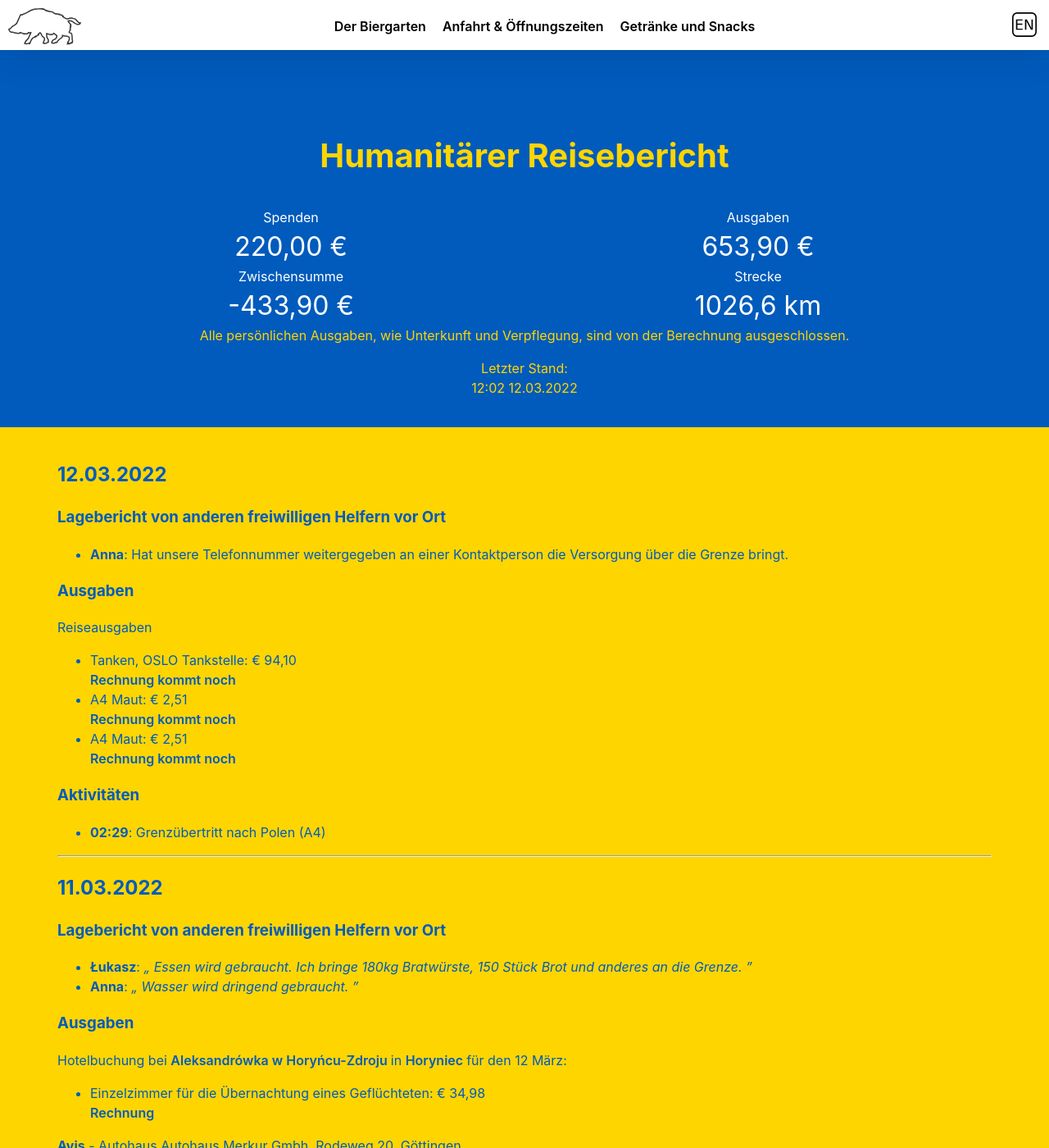
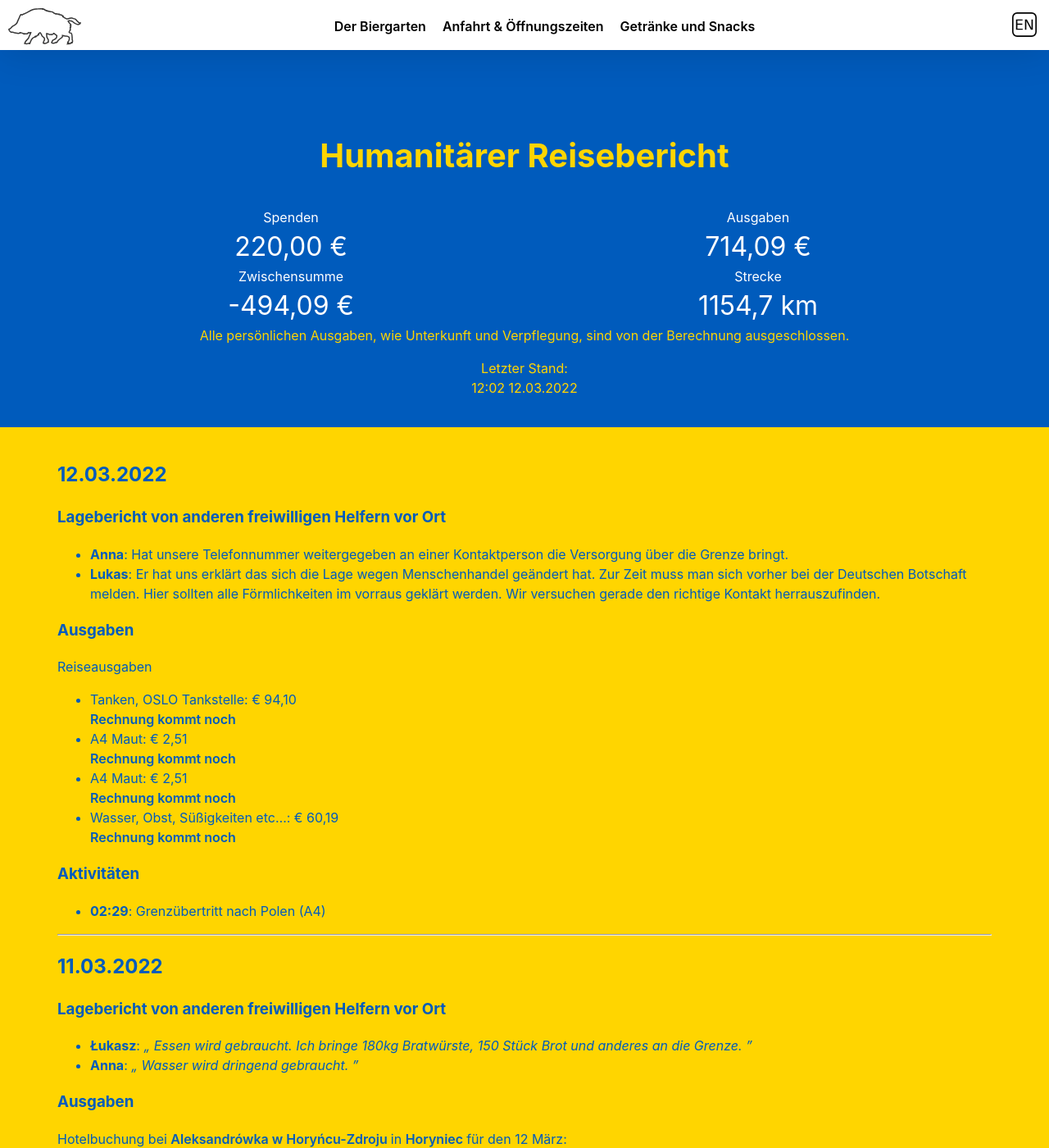
Before and after one commit to versable/kehr-website, a Jekyll site: the page built from ukraine.html, in a window 1280 px wide and 1400 px high. Shown: the whole window at 82% size. Built offline with Jekyll 4.4.1, drawn with Linux system fonts in a browser that asks for light colours.

Commit message:
Update travel status

```diff
--- a/ukraine.html
+++ b/ukraine.html
@@ -14,15 +14,15 @@ permalink: /ukraine/
             </li>
             <li>
                 Ausgaben
-                <span>653,90 €</span>
+                <span>714,09 €</span>
             </li>
             <li>
                 Zwischensumme
-                <span>-433,90 €</span>
+                <span>-494,09 €</span>
             </li>
             <li>
                 Strecke
-                <span>1026,6 km</span>
+                <span>1154,7 km</span>
             </li>
         </ul>
         Alle persönlichen Ausgaben, wie Unterkunft und Verpflegung, sind von
@@ -42,6 +42,14 @@ permalink: /ukraine/
                 <b>Anna</b>:
                 Hat unsere Telefonnummer weitergegeben an einer Kontaktperson
                 die Versorgung über die Grenze bringt.
+            </li>
+            <li>
+                <b>Lukas</b>:
+                Er hat uns erklärt das sich die Lage wegen Menschenhandel
+                geändert hat. Zur Zeit muss man sich vorher bei der Deutschen
+                Botschaft melden. Hier sollten alle Förmlichkeiten im vorraus
+                geklärt werden. Wir versuchen gerade den richtige Kontakt
+                herrauszufinden.
             </li>
         </ul>
         <h3>Ausgaben</h3>
@@ -63,6 +71,13 @@ permalink: /ukraine/
             </li>
             <li>
                 A4 Maut: € 2,51
+                <br>
+                <a href="#" target="_blank">
+                    Rechnung kommt noch
+                </a>
+            </li>
+            <li>
+                Wasser, Obst, Süßigkeiten etc…: € 60,19
                 <br>
                 <a href="#" target="_blank">
                     Rechnung kommt noch
```
Also changed, not shown: en/ukraine.html (+17 -3 lines).
